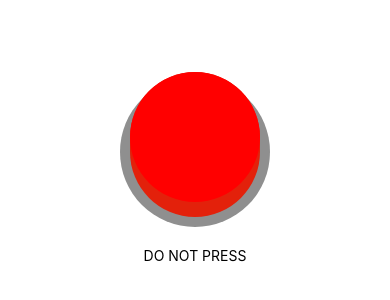
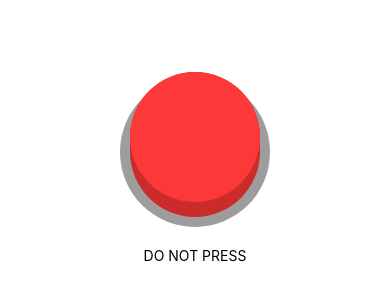
Before and after one commit to ishajain15/Do-Not-Press-The-Red-Button, a React Native app in the folder RedButton/: screen / in a window 390 px wide. Shown: the part 252-552 px from the top of the page. Built offline with nearby package versions, Linux system fonts and the light colour scheme.

Commit message:
Editted colors

```diff
--- a/RedButton/App.js
+++ b/RedButton/App.js
@@ -94,16 +94,16 @@ const styles = StyleSheet.create({
     flex: 1,
     padding: 10,
     borderRadius: 75,
-    backgroundColor: "rgb(143, 143, 143)",
+    backgroundColor: "#9e9d9d",
   },
 
   height: {
     borderRadius: 75,
-    backgroundColor: "rgb(227, 33, 11)",
+    backgroundColor: "#cc2b2b",
   },
 
   inner: {
-    backgroundColor: "red",
+    backgroundColor: "#fc3838",
     alignItems: "center",
     justifyContent: "center",
     height: 130,
```
